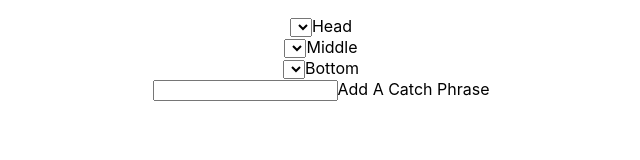
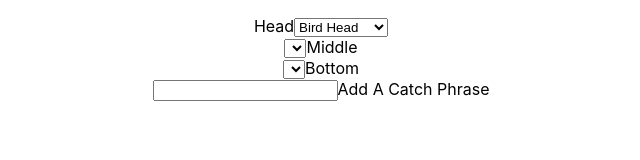
Before and after one commit to karyssa-dandrea/character-designer, a React (Create React App) app: page / in a window 1280 px wide. Shown: the top 160 px of the page, without its empty margins (319-959 px from the left). Built offline with nearby package versions, Linux system fonts and the light colour scheme.

Commit message:
added options for dropdown head

```diff
--- a/src/components/editor/Editor.js
+++ b/src/components/editor/Editor.js
@@ -13,8 +13,13 @@ export default function Editor({
   return (
     <div className="editor">
       <div className="form-control">
-        <select value={head} onChange={(e) => setHead(e.target.value)} />
         <label htmlFor="head">Head</label>
+        <select value={head} onChange={(e) => setHead(e.target.value)}>
+          <option value="bird-head">Bird Head</option>
+          <option value="dog-head">Dog Head</option>
+          <option value="duck-head">Duck Head</option>
+          <option value="horse-head">Horse Head</option>
+        </select>
       </div>
       <div className="form-control">
         <select value={middle} onChange={(e) => setMiddle(e.target.value)} />
```
